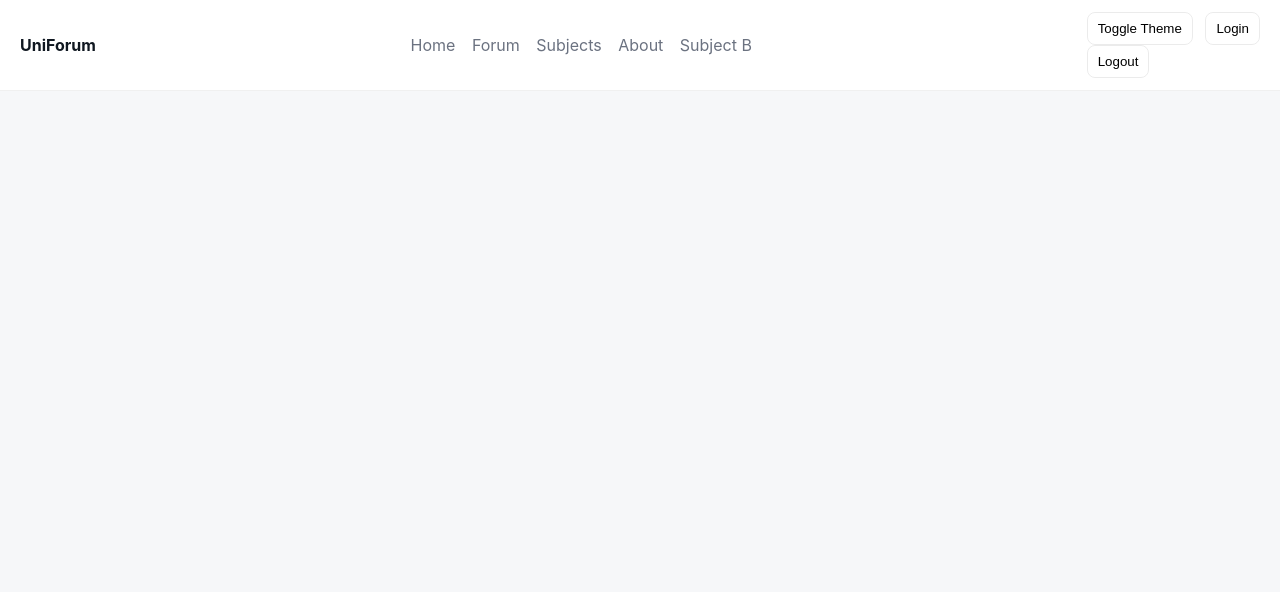
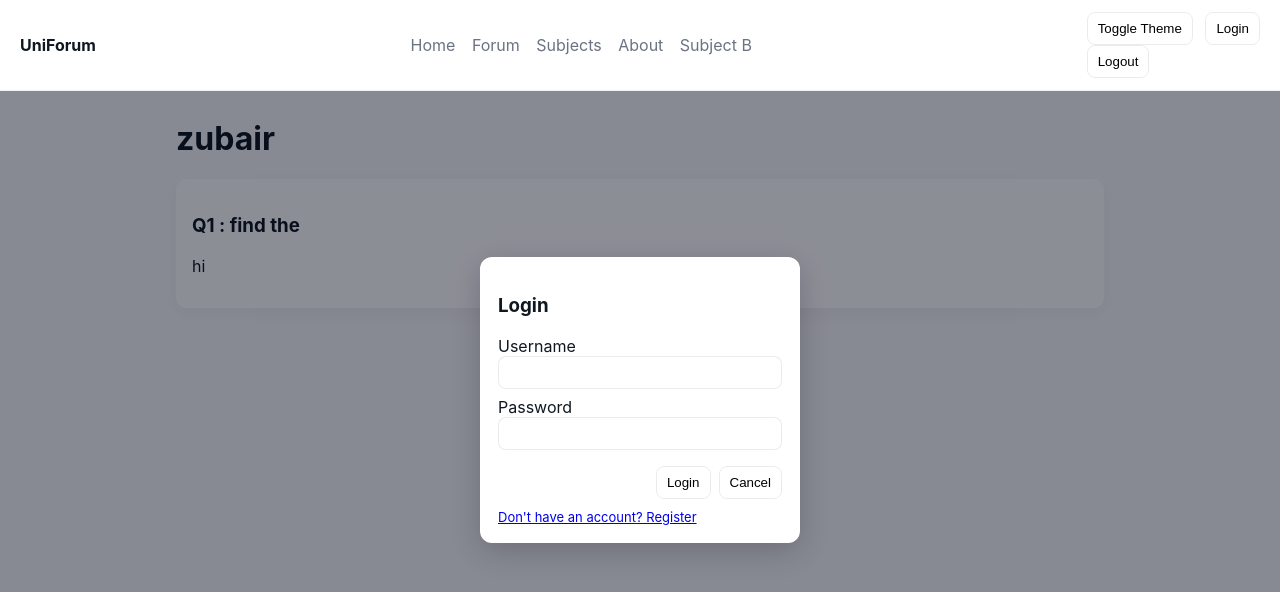
Before and after one commit to HkTheBeast/ShadanForums, a website: page public/subjectB.html in a window 1280 px wide. Both pictures are taken after a click on the button "Login". Drawn offline with Linux system fonts and the light colour scheme; no server answers.

Commit message:
Update subjectB.html

```diff
--- a/public/subjectB.html
+++ b/public/subjectB.html
@@ -24,3 +24,36 @@
         <button id="logout-btn" class="hidden">Logout</button>
       </div>
     </header>
+        <main class="container">
+      <h1>zubair</h1>
+      <section class="cards">
+        <article class="card"><h3>Q1 : find the </h3><p>hi</p></article>
+      </section>
+    </main>
+
+    <footer class="footer">
+      <p>&copy; UniForum - University Project</p>
+    </footer>
+  </div>
+
+  <div id="auth-modal" class="modal hidden">
+    <div class="modal-card">
+      <h3 id="auth-title">Login</h3>
+      <form id="auth-form">
+        <label>Username<input name="username" required></label>
+        <label>Password<input name="password" type="password" required></label>
+        <div class="modal-actions">
+          <button type="submit" id="auth-submit">Login</button>
+          <button type="button" id="auth-cancel">Cancel</button>
+        </div>
+      </form>
+      <div id="auth-error" class="error"></div>
+      <div style="margin-top:10px; font-size:13px;">
+        <a href="#" id="toggle-to-register">Don't have an account? Register</a>
+      </div>
+    </div>
+  </div>
+
+  <script src="js/main.js"></script>
+</body>
+</html>
```
